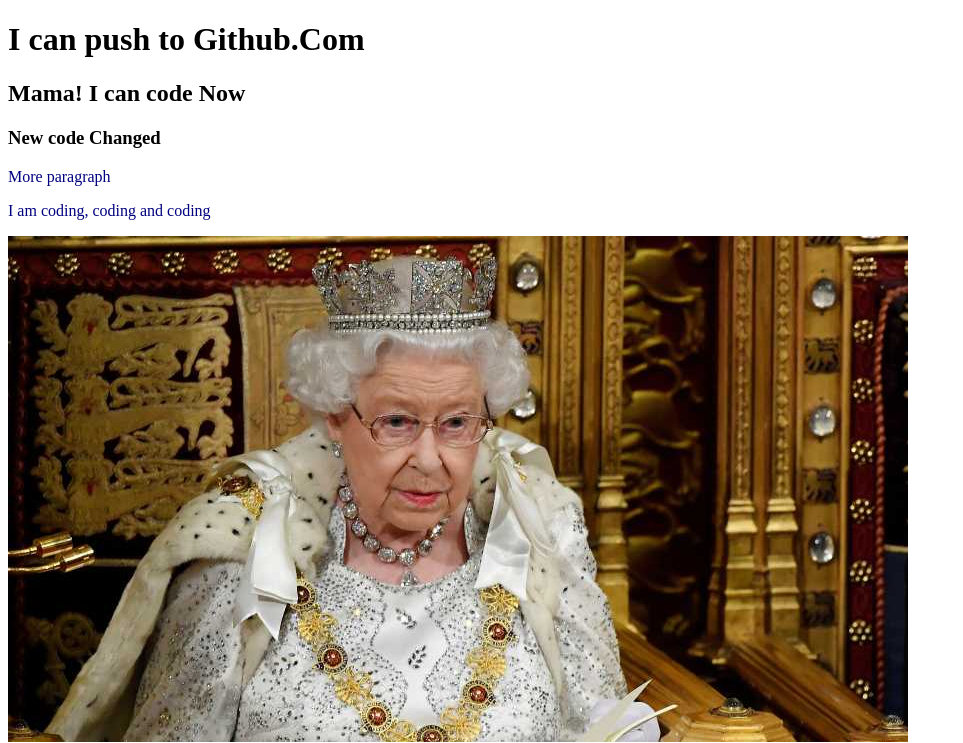
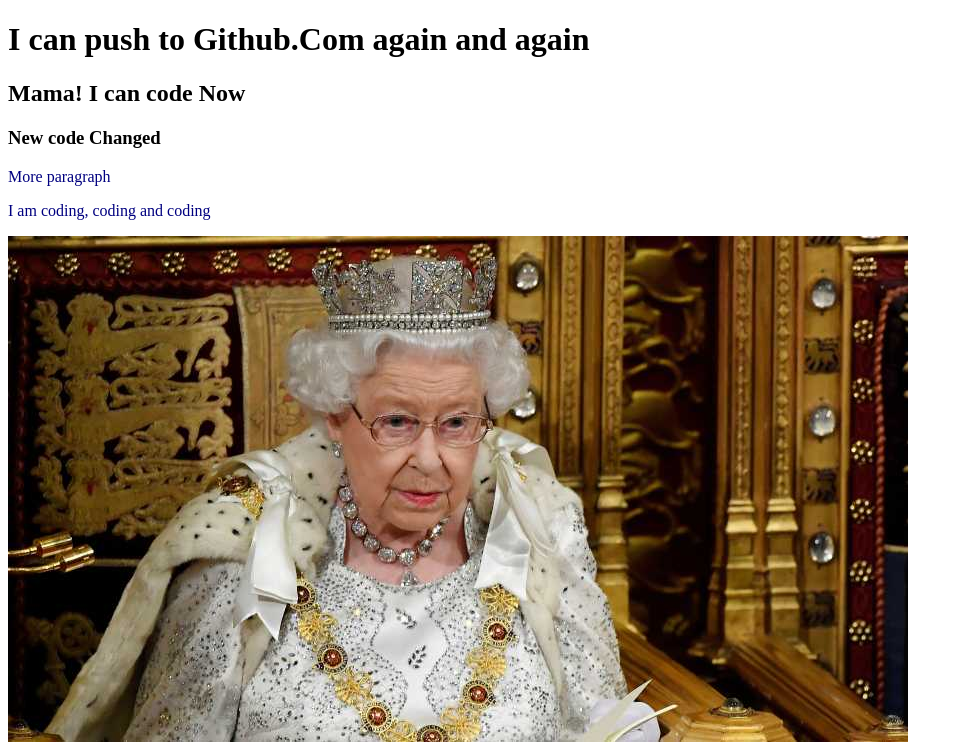
Before and after one commit to SATalukder/santon-first-repo, a plain HTML site: page index.html in a window 1280 px wide. Shown: the top 743 px of the page, without its empty margins (0-963 px from the left). Drawn offline with Linux system fonts and the light colour scheme.

Commit message:
again commit

```diff
--- a/index.html
+++ b/index.html
@@ -10,7 +10,7 @@
 </head>
 
 <body>
-    <h1>I can push to Github.Com</h1>
+    <h1>I can push to Github.Com again and again</h1>
     <h2>Mama! I can code Now</h2>
     <h3>New code Changed</h3>
     <p>More paragraph</p>
```
